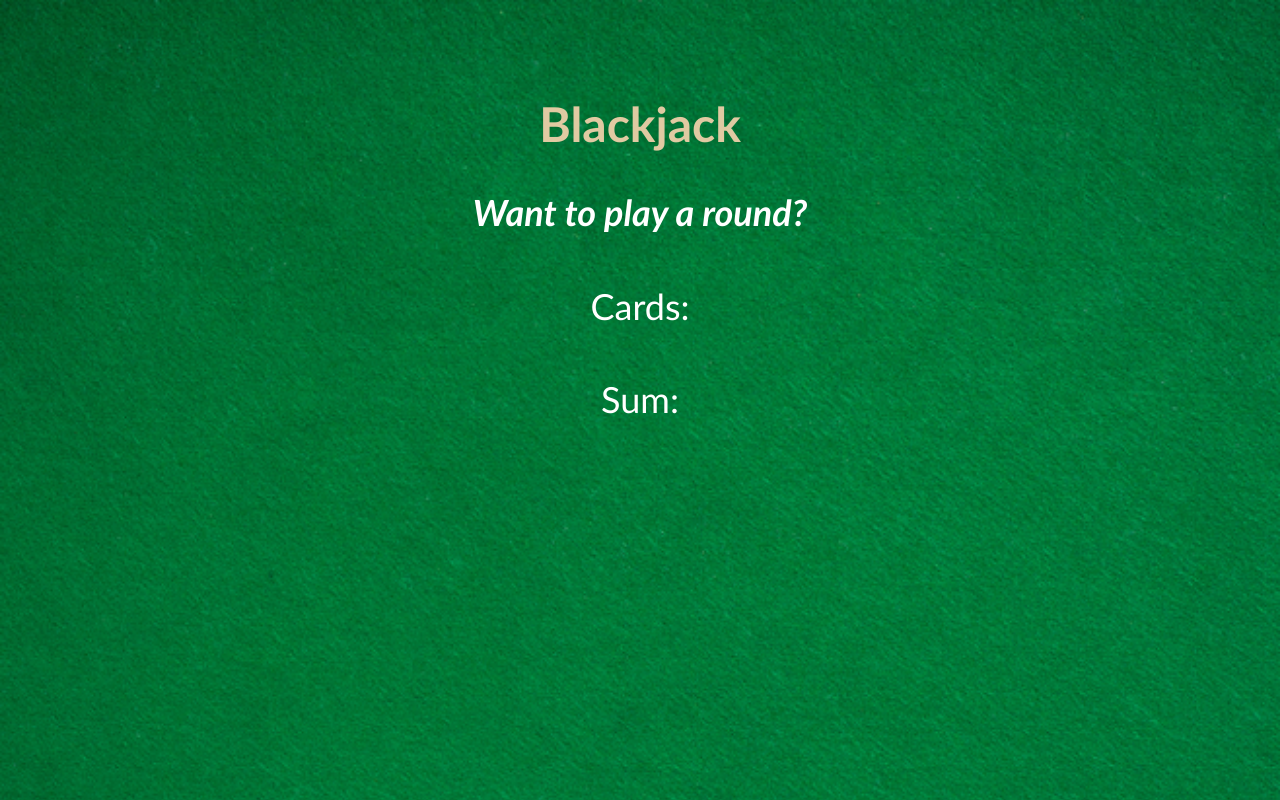
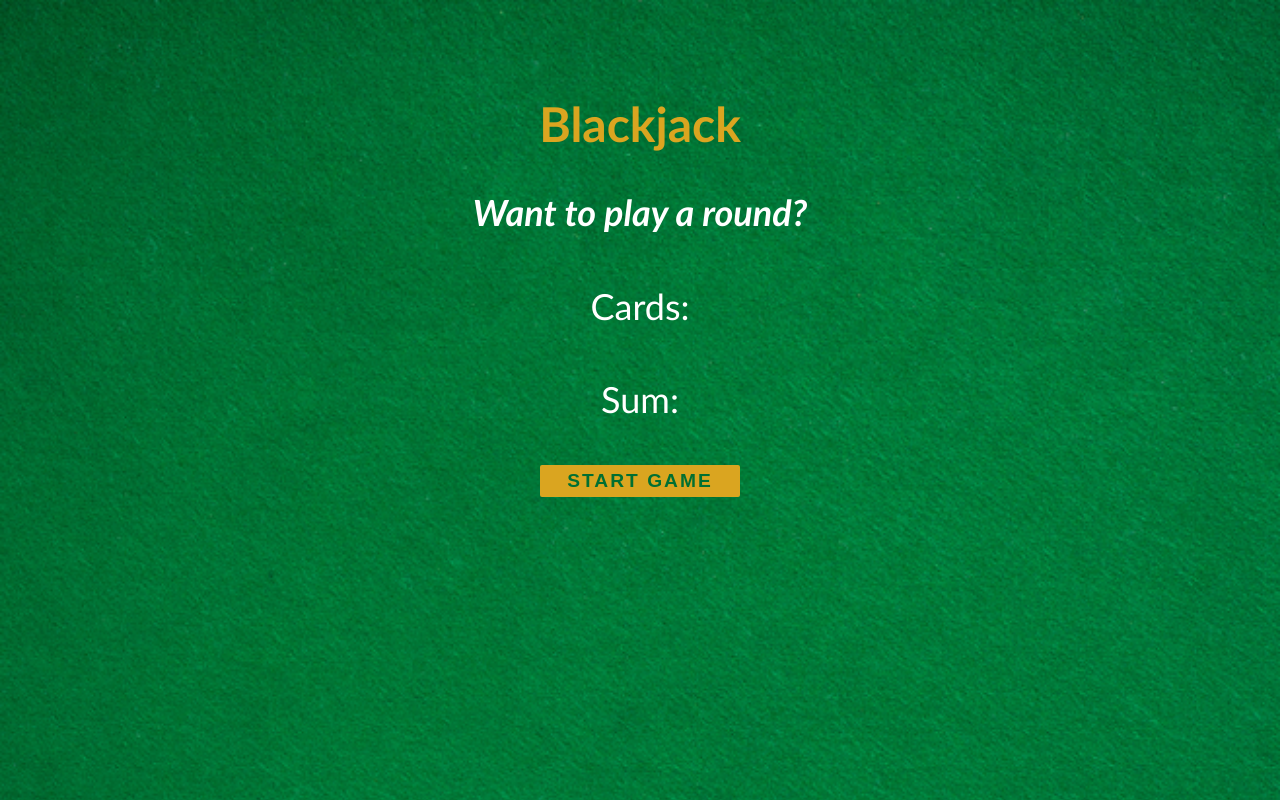
Before and after one commit to MeixieM/Blackjack-Game, a plain HTML site: page index.html in a window 1280 px wide. Drawn offline with Linux system fonts and the light colour scheme.

Commit message:
added btn start

```diff
--- a/css/style.css
+++ b/css/style.css
@@ -12,7 +12,7 @@
 
     --clr-light: #fff;
     --clr-dark: #191C23;
-    --clr-accent: #E0CAA2;
+    --clr-accent: goldenrod;
 
     --fs-h1: 3rem;
     --fs-h2: 2.25rem;
@@ -36,6 +36,7 @@ body {
     font-family: var(--ff-primary);
     font-size: var(--fs-body);
     line-height: 1.6;
+    text-align: center;
 }
 
 strong { font-weight: var(--fw-bold);}
@@ -70,12 +71,26 @@ p {
     font-size: var(--fs-h2);
 }
 
-h1,
-#message-el,
-p {
-    text-align: center;
-}
-
 .section__title {
     margin: 100px 0 0;
 }
+
+/* =========
+Buttons
+========== */
+
+button {
+    display: inline-block;
+    width: 200px;
+    color: #016f32;
+    background: var(--clr-accent);
+    padding: 5px 10px;
+    text-decoration: none;
+    cursor: pointer;
+    font-size: 1.2rem;
+    letter-spacing: 2px;
+    font-weight: var(--fw-bold);
+    transition: transform 200ms ease-in-out;
+    border: none;
+    border-radius: 2px;
+}
--- a/index.html
+++ b/index.html
@@ -11,7 +11,8 @@
     <h1 class="section__title">Blackjack</h1>
     <p id="message-el">Want to play a round?</p>
     <p>Cards:</p>
-    <p>Sum:</p>
+    <p id="sum-el">Sum: </p>
+    <button onclick="startGame()">START GAME</button>
     <script src="js/index.js"></script>
 </body>
 </html>
--- a/js/index.js
+++ b/js/index.js
@@ -4,21 +4,26 @@ let sum = firstCard + secondCard
 let hasBlackJack = false
 let isAlive = true
 let message = ""
-
-
+let messageEl = document.getElementById("message-el")
+let sumEl = document.getElementById("sum-el")
+function startGame() {
+    sumEl.textContent = "Sum: " + sum
     // if less than or equal to 20 -> "Do you want to draw a new card? 🙂"
     if (sum <= 20) {
-    message = "Do you want to draw a new card? 🙂"
+        message = "Do you want to draw a new card?"
     }
-// else if exactly 21 -> "Wohoo! You've got Blackjack! 🥳"
+    // else if exactly 21 -> "Wohoo! You've got Blackjack!"
     else if(sum === 21) {
-    message = "Wohoo! You've got Blackjack! 🥳"
+        message = "Wohoo! You've got Blackjack!"
         hasBlackJack = true
+
     }
-// else -> "You're out of the game! 😭"
+    // else -> "You're out of the game!"
     else {
-    message = "You're out of the game! 😭"
+        message = "You're out of the game!"
         isAlive = false
     }
+    //Display the message in the messageEl
+    messageEl.textContent = message
 
-console.log(message)
+}
```
Lines whose indentation alone changed are shown as unchanged.
